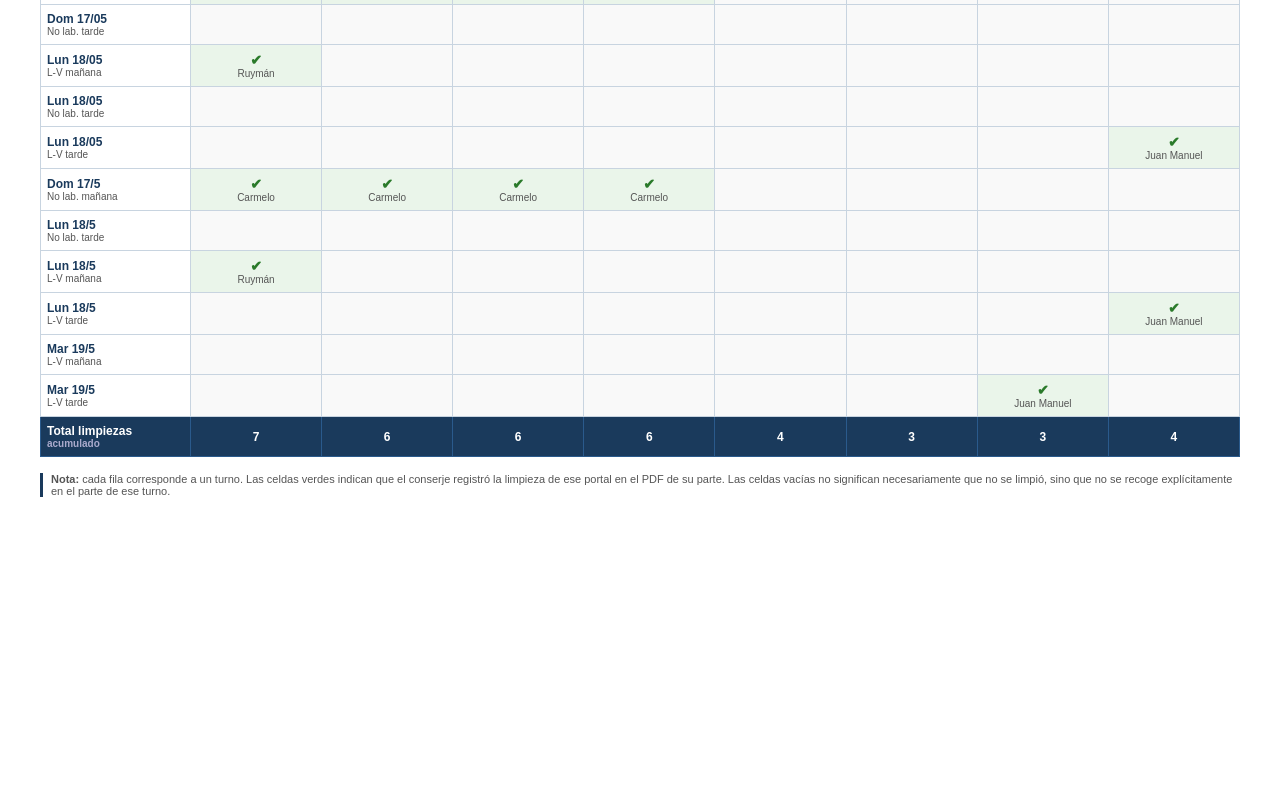
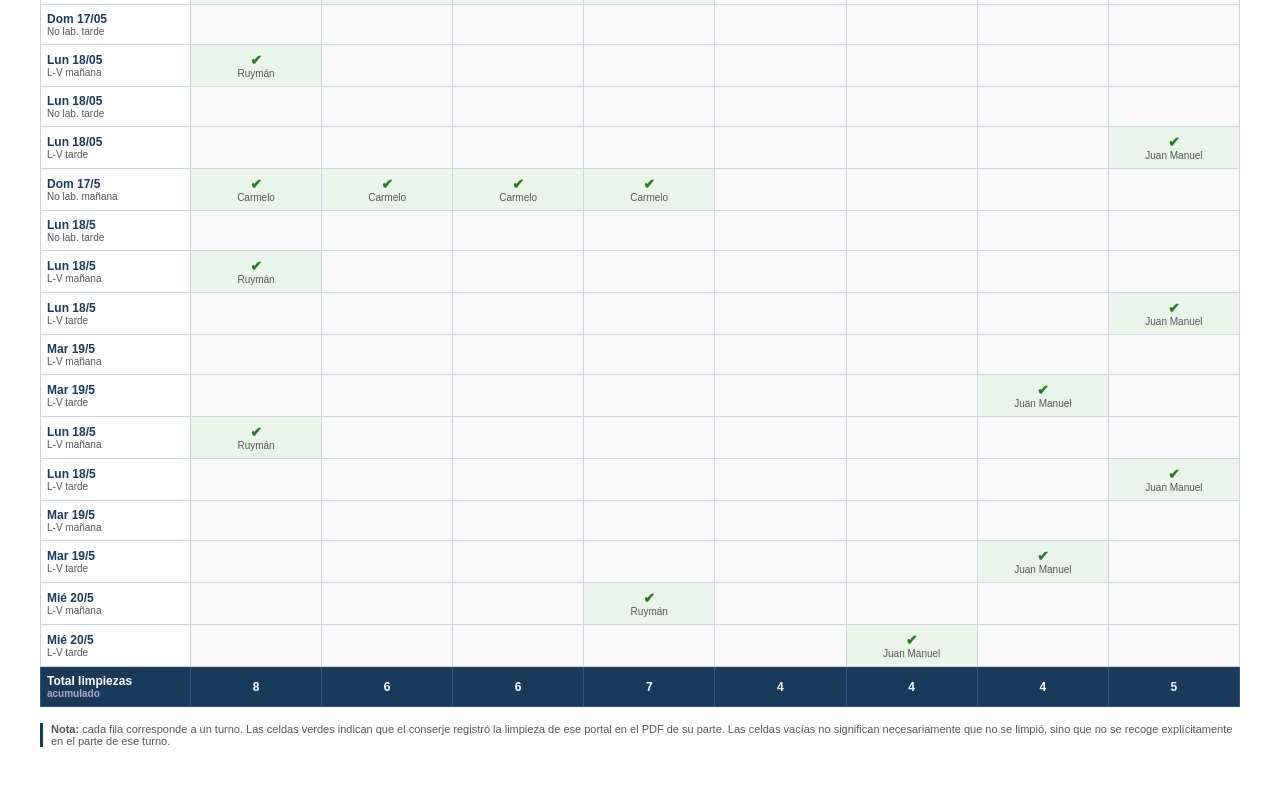
Before and after one commit to rgrpublicidad/ferrer-portales, a website: page index.html in a window 1280 px wide. Shown: the part 761-1546 px from the top of the page. Before the commit the page ends 1298 px from the top, so only its background shows below. Drawn offline with Linux system fonts and the light colour scheme.

Commit message:
Actualización automática 21/05/2026 (+6 partes)

```diff
--- a/index.html
+++ b/index.html
@@ -25,7 +25,7 @@
 <body>
 
 <h1>Recuento de limpieza por portal - Edificio Ferrer y Perdomo</h1>
-<p class="subtitulo">Fuente: PDFs adjuntos a los partes de conserje@ferreryperdomo.com &nbsp;|&nbsp; Actualizado: 20/05/2026 (auto)</p>
+<p class="subtitulo">Fuente: PDFs adjuntos a los partes de conserje@ferreryperdomo.com &nbsp;|&nbsp; Actualizado: 21/05/2026 (auto)</p>
 
 <table>
   <thead>
@@ -337,16 +337,89 @@
       <td class="vacio"></td>
     </tr>
 
+
+    <tr>
+      <td class="col-fecha"><span class="semana-label">Lun 18/5</span><br><small>L-V mañana</small></td>
+      <td class="limpio"><span class="ok">✔</span><small>Ruymán</small></td>
+      <td class="vacio"></td>
+      <td class="vacio"></td>
+      <td class="vacio"></td>
+      <td class="vacio"></td>
+      <td class="vacio"></td>
+      <td class="vacio"></td>
+      <td class="vacio"></td>
+    </tr>
+
+    <tr>
+      <td class="col-fecha"><span class="semana-label">Lun 18/5</span><br><small>L-V tarde</small></td>
+      <td class="vacio"></td>
+      <td class="vacio"></td>
+      <td class="vacio"></td>
+      <td class="vacio"></td>
+      <td class="vacio"></td>
+      <td class="vacio"></td>
+      <td class="vacio"></td>
+      <td class="limpio"><span class="ok">✔</span><small>Juan Manuel</small></td>
+    </tr>
+
+    <tr>
+      <td class="col-fecha"><span class="semana-label">Mar 19/5</span><br><small>L-V mañana</small></td>
+      <td class="vacio"></td>
+      <td class="vacio"></td>
+      <td class="vacio"></td>
+      <td class="vacio"></td>
+      <td class="vacio"></td>
+      <td class="vacio"></td>
+      <td class="vacio"></td>
+      <td class="vacio"></td>
+    </tr>
+
+    <tr>
+      <td class="col-fecha"><span class="semana-label">Mar 19/5</span><br><small>L-V tarde</small></td>
+      <td class="vacio"></td>
+      <td class="vacio"></td>
+      <td class="vacio"></td>
+      <td class="vacio"></td>
+      <td class="vacio"></td>
+      <td class="vacio"></td>
+      <td class="limpio"><span class="ok">✔</span><small>Juan Manuel</small></td>
+      <td class="vacio"></td>
+    </tr>
+
+    <tr>
+      <td class="col-fecha"><span class="semana-label">Mié 20/5</span><br><small>L-V mañana</small></td>
+      <td class="vacio"></td>
+      <td class="vacio"></td>
+      <td class="vacio"></td>
+      <td class="limpio"><span class="ok">✔</span><small>Ruymán</small></td>
+      <td class="vacio"></td>
+      <td class="vacio"></td>
+      <td class="vacio"></td>
+      <td class="vacio"></td>
+    </tr>
+
+    <tr>
+      <td class="col-fecha"><span class="semana-label">Mié 20/5</span><br><small>L-V tarde</small></td>
+      <td class="vacio"></td>
+      <td class="vacio"></td>
+      <td class="vacio"></td>
+      <td class="vacio"></td>
+      <td class="vacio"></td>
+      <td class="limpio"><span class="ok">✔</span><small>Juan Manuel</small></td>
+      <td class="vacio"></td>
+      <td class="vacio"></td>
+    </tr>
+
     <tr class="totales">
       <td class="col-fecha" style="color:#fff">Total limpiezas<br><small style="color:#aac">acumulado</small></td>
-      <td>7</td>
+      <td>8</td>
       <td>6</td>
       <td>6</td>
-      <td>6</td>
+      <td>7</td>
       <td>4</td>
-      <td>3</td>
-      <td>3</td>
       <td>4</td>
+      <td>4</td>
+      <td>5</td>
     </tr>
 
   </tbody>
```
